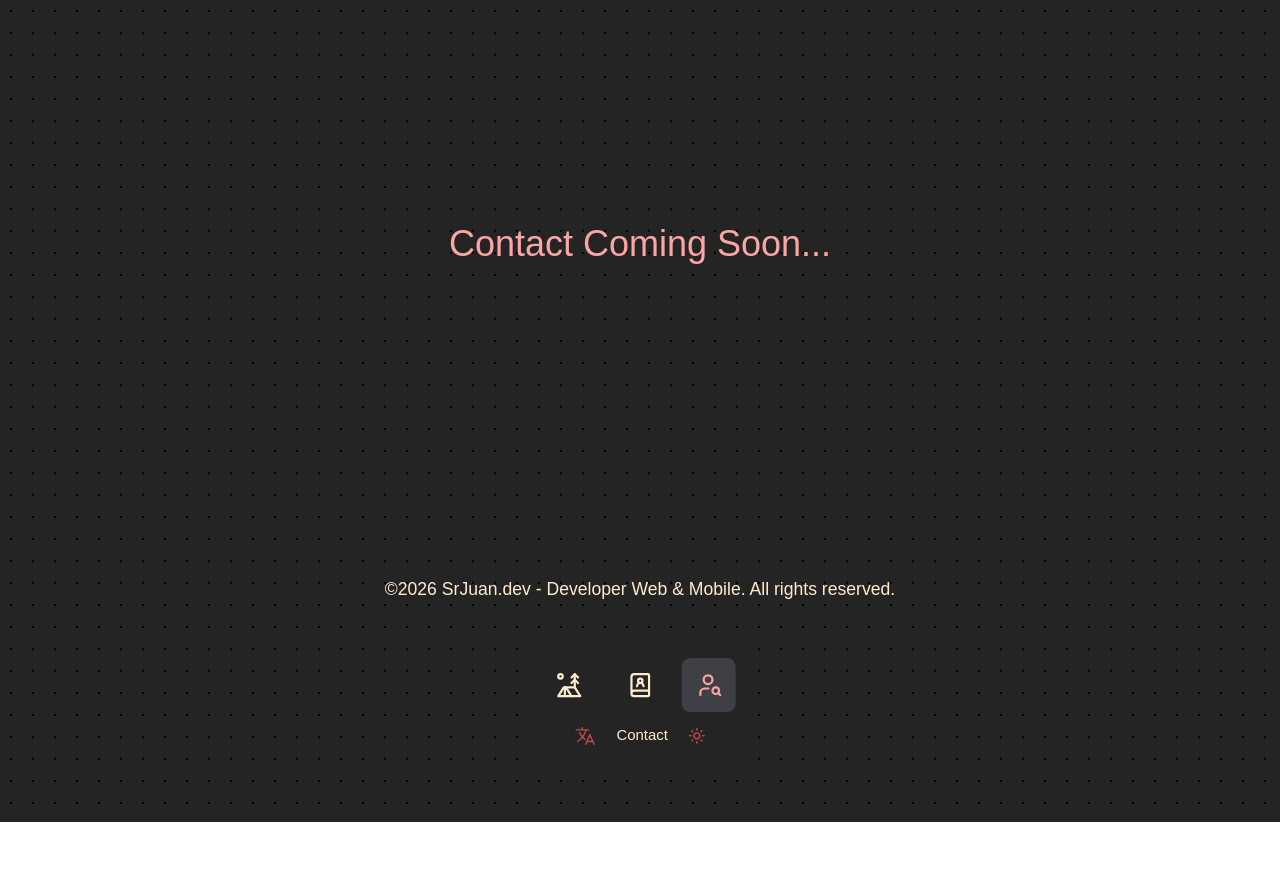
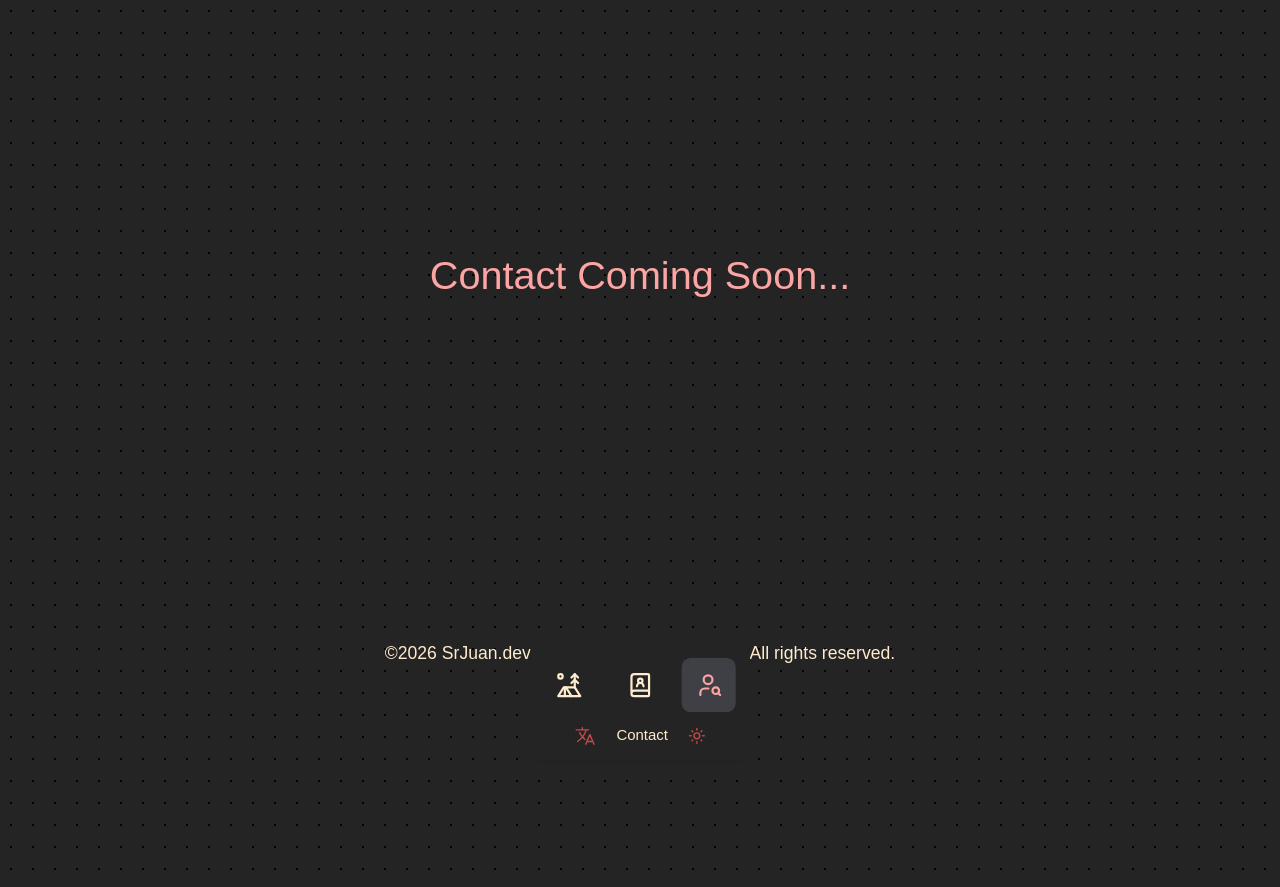
Before and after one commit to JuanPython1/juandev.is-a.dev, a React (Vite) app: page /#/contact in a window 1280 px wide. Before the commit the page ends 822 px from the top, so only its background shows below. Built offline with nearby package versions, Linux system fonts and the light colour scheme; a web font is replaced by a local one.

Commit message:
style: :art: Scale about and contact 'coming soon' text with viewport zoom
Scale about and contact 'coming soon' text with viewport zoom

```diff
--- a/src/pages/about/about.jsx
+++ b/src/pages/about/about.jsx
@@ -4,8 +4,8 @@
     const { t } = useTranslation();
 
     return (
-        <section className="flex w-max h-max my-56 mx-auto animationBlurIn">
-            <h1 className="text-2xl md:text-4xl text-red-300 font-iosevka">{t('about.comingSoon')}</h1>
+        <section className="flex w-max h-max my-[14em] mx-auto animationBlurIn zoom-scale-root">
+            <h1 className="text-[1.5em] md:text-[2.25em] text-red-300 font-iosevka">{t('about.comingSoon')}</h1>
         </section>
     )
 }
--- a/src/pages/contact/contact.jsx
+++ b/src/pages/contact/contact.jsx
@@ -4,8 +4,8 @@
     const { t } = useTranslation();
 
     return (
-        <section className="flex w-max h-max my-56 mx-auto animationBlurIn">
-            <h1 className="text-2xl md:text-4xl text-red-300 font-iosevka">{t('contact.comingSoon')}</h1>
+        <section className="flex w-max h-max my-[14em] mx-auto animationBlurIn zoom-scale-root">
+            <h1 className="text-[1.5em] md:text-[2.25em] text-red-300 font-iosevka">{t('contact.comingSoon')}</h1>
         </section>
     )
 }
```
